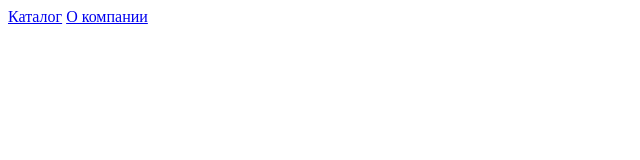
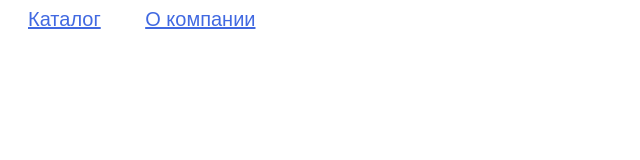
Before and after one commit to ukingas/hello-world, a plain HTML site: page index.html in a window 1280 px wide. Shown: the whole page, without its empty margins (0-640 px from the left). Drawn offline with Linux system fonts and the light colour scheme.

Commit message:
Update index.html

```diff
--- a/index.html
+++ b/index.html
@@ -1,4 +1,7 @@
 <html>
+  <head>
+    <title> Магазин </title>
+    <link rel="stylesheet" href="style.css" />
   <body>
     <main>
       <a href="https://nadvilboa.github.io/7-1-1/">Каталог</a>
```
